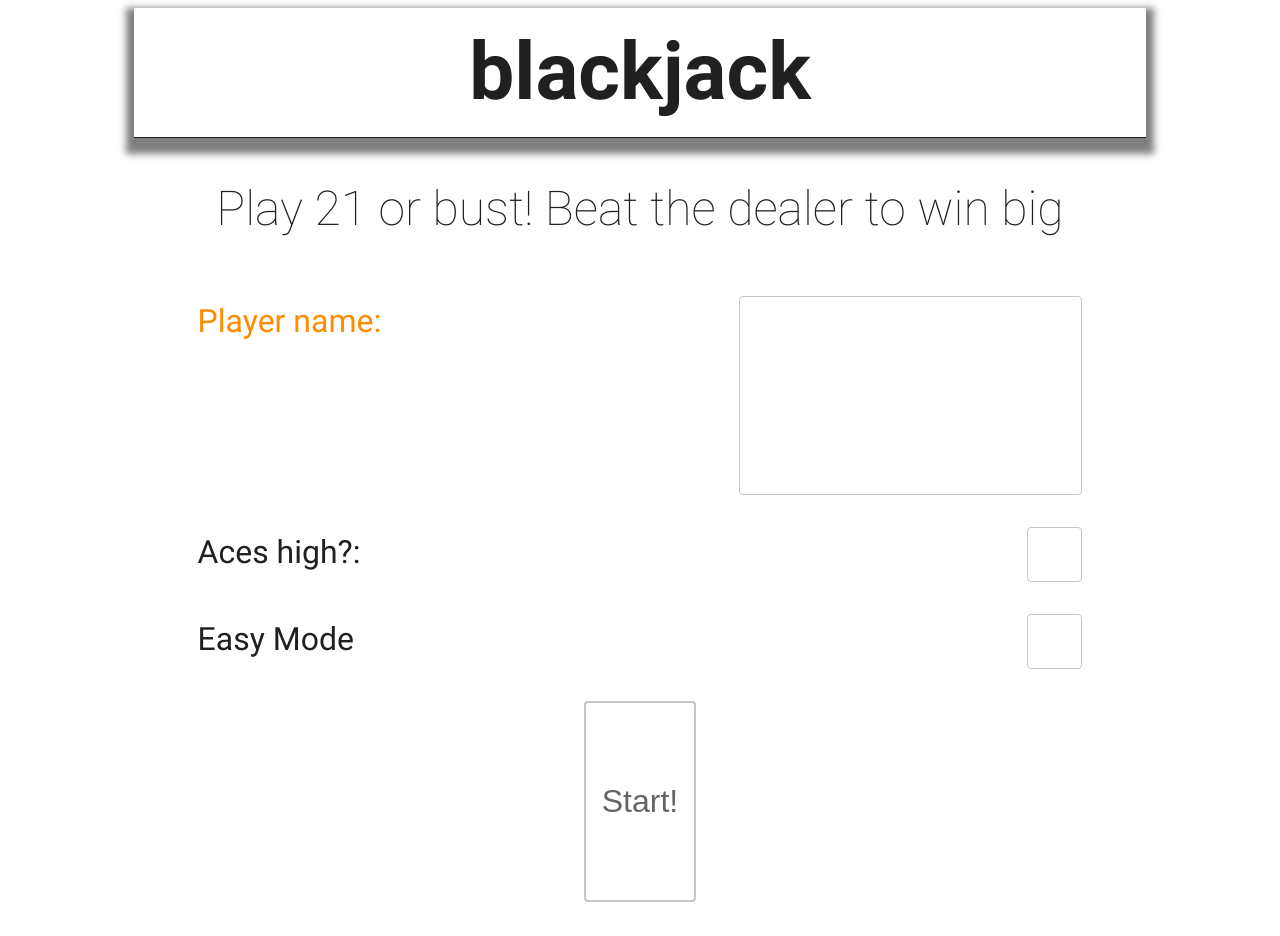
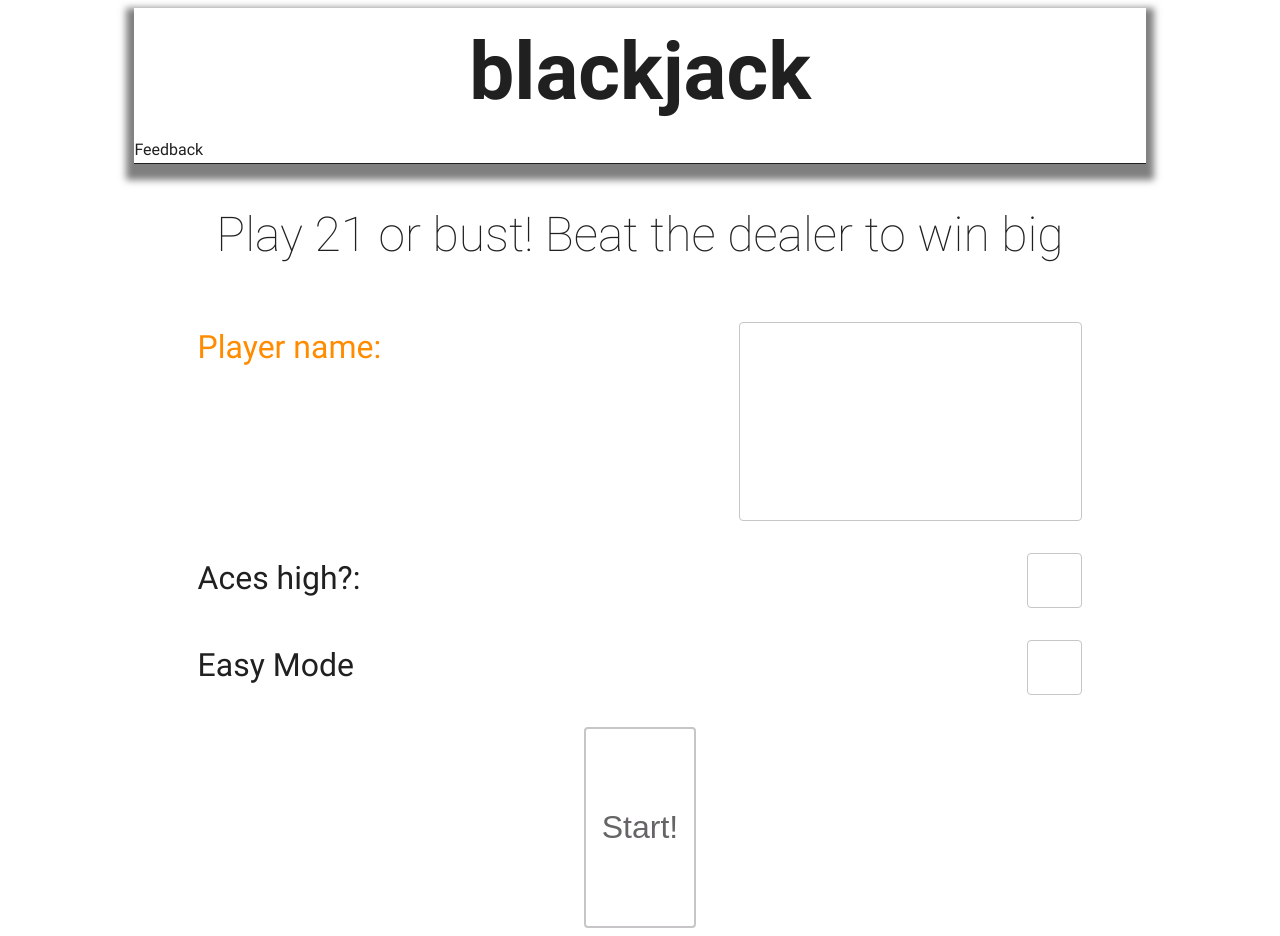
Before and after one commit to Josebratt/blackjack, an Angular app: page / in a window 1280 px wide. Before the commit the page ends 910 px from the top, so only its background shows below. Built offline with nearby package versions, Linux system fonts and the light colour scheme.

Commit message:
Update home.component.html

```diff
--- a/src/app/home/home.component.html
+++ b/src/app/home/home.component.html
@@ -1,5 +1,7 @@
 <header>
   <h1>{{ title }}</h1>
+  <span (click)="showFeedback()" class="feedback-link">Feedback</span>
+  <app-feedback *ngIf="viewFeedbackForm" (closefeedbackForm)="hidefeedbackForm()"></app-feedback>
 </header>
 
 <app-start *ngIf="!gameStarted && !gameEnded"  (start)="startGame($event)"></app-start>
```
